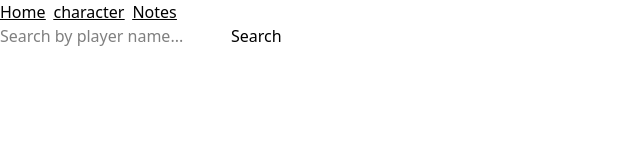
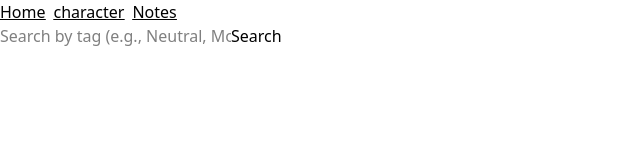
Before and after one commit to ChonCanCode/06-react-sf6, a React (Vite) app: page /notes in a window 1280 px wide. Shown: the top 160 px of the page, without its empty margins (0-640 px from the left). Built offline with nearby package versions, Linux system fonts and the light colour scheme.

Commit message:
changing to tags

```diff
--- a/src/components/SearchBar.tsx
+++ b/src/components/SearchBar.tsx
@@ -2,8 +2,8 @@ import { useState } from "react";
 
 type NoteEntry = {
   date: string;
-  players: string[];
-  entries: string[];
+  tags: string[];
+  entry: string;
 };
 
 type Props = {
@@ -16,11 +16,10 @@ export default function SearchBar({ notes }: Props) {
 
   const handleSearch = (e: React.FormEvent<HTMLFormElement>) => {
     e.preventDefault();
-
     const query = searchQuery.toLowerCase().trim();
 
     const results = notes.filter((note) =>
-      note.players.some((player) => player.toLowerCase().includes(query))
+      note.tags.some((tag) => tag.toLowerCase().includes(query))
     );
 
     setSearchResults(results);
@@ -31,7 +30,7 @@ export default function SearchBar({ notes }: Props) {
       <form onSubmit={handleSearch}>
         <input
           type="text"
-          placeholder="Search by player name..."
+          placeholder="Search by tag (e.g., Neutral, Momo)..."
           value={searchQuery}
           onChange={(e) => setSearchQuery(e.target.value)}
         />
@@ -40,19 +39,15 @@ export default function SearchBar({ notes }: Props) {
 
       <div style={{ marginTop: "1rem" }}>
         {searchResults.length === 0 && searchQuery !== "" ? (
-          <p>No notes found for that player.</p>
+          <p>No notes found for that tag.</p>
         ) : (
           searchResults.map((note, index) => (
             <div key={index} style={{ marginBottom: "1.5rem" }}>
               <h3>{note.date}</h3>
               <p>
-                <strong>Players:</strong> {note.players.join(", ")}
+                <strong>Tags:</strong> {note.tags.join(", ")}
               </p>
-              <ul>
-                {note.entries.map((entry, i) => (
-                  <li key={i}>{entry}</li>
-                ))}
-              </ul>
+              <p>{note.entry}</p>
             </div>
           ))
         )}
--- a/src/pages/Notes.tsx
+++ b/src/pages/Notes.tsx
@@ -1,6 +1,37 @@
 import SearchBar from "../components/SearchBar";
 
 const notes = [
+  {
+    date: "2025-07-21",
+    tags: ["Marisa", "Drill"],
+    entry: "Gladius is the start point of neutral",
+  },
+  {
+    date: "2025-07-19",
+    tags: ["Drill"],
+    entry: "Shimmy practice, as much as possible",
+  },
+  {
+    date: "2025-07-19",
+    tags: ["Tournament"],
+    entry:
+      "Didn\u2019t perform well, need to enjoy the flow more. Leaning toward an easy way out. But at least, I did some good combo and gained good experience. Need to attend more competitions to get used to being in the spotlight.",
+  },
+  {
+    date: "2025-07-17",
+    tags: ["Neutral"],
+    entry: "Counter MK > distance timed HP/sweep/l.dk",
+  },
+  {
+    date: "2025-07-17",
+    tags: ["Momo", "JP", "Neutral"],
+    entry: "Counter 2HP -14f >sweep/ l.dk",
+  },
+  {
+    date: "2025-07-17",
+    tags: ["Neutral"],
+    entry: "ex.bomb combo ender prevent rollback!",
+  },
   {
     date: "2025-07-17",
     tags: ["Neutral"],
@@ -19,62 +50,167 @@ const notes = [
     entry: "MK2 > cdr.2LP > mixup into my game plan",
   },
   {
-    date: "2025-07-17",
-    players: ["General"],
-    entries: [
-      "Buffer LvL 1 to counter cdr > lp to punish gapped cdr",
-      "Punished HP > delay HP / MK to push out for distance control",
-    ],
-  },
-  {
     date: "2025-07-15",
-    players: ["General"],
-    entries: [
-      "Implementing MK2 > cdr.2LP > mixup into the game",
-      "Improve conrer pressure > HP > 2MP",
-      "HP > 2LP on close for frame trap",
-    ],
+    tags: ["Neutral", "Corner Pressure"],
+    entry: "Improve corner pressure > HP > 2MP > mixup",
   },
   {
     date: "2025-07-14",
-    players: ["Momo"],
-    entries: [
-      "Bait 2HP - Back dash → 2MK buffer",
-      "With bar - counter dk > 2LP > LP > EX Bomb",
-      "Cornered 2LP -1 + pushed out of light ranges",
-      "Use 2MP CDR into HK → 2HK combo",
-    ],
+    tags: ["Momo", "Neutral"],
+    entry: "Bait HP/2MK - Back dash> 2MK buffer",
+  },
+  {
+    date: "2025-07-14",
+    tags: ["Neutral"],
+    entry: "With bar - counter dk > follow with > 2lp >lp > ex.bomb",
+  },
+  {
+    date: "2025-07-14",
+    tags: ["Neutral", "Cornered escape"],
+    entry: "Cornered 2LP -1 + pushed out of my light ranges",
+  },
+  {
+    date: "2025-07-14",
+    tags: ["Neutral", "Drill"],
+    entry: "Use 2MP CDR into HK 2HK combo.",
   },
   {
     date: "2025-07-13",
-    players: ["Tony", "Momo"],
-    entries: [
-      "Anti ball with parry buffer drive rush",
-      "Use more 2MK at corner",
-      "On close: more 2HP → 2LP",
-    ],
+    tags: ["Momo", "Tony"],
+    entry: "Anti ball with parry buffer drive rush",
+  },
+  {
+    date: "2025-07-13",
+    tags: ["Neutral", "Cornered escape"],
+    entry: "more 2MK at corner",
+  },
+  {
+    date: "2025-07-11",
+    tags: ["Neutral", "Drill"],
+    entry: "Fine tune instant l.dk to avoid misinput into level 1",
+  },
+  {
+    date: "2025-07-11",
+    tags: ["Neutral", "Drill"],
+    entry: "Practice basic over head l.bomb fix the timing",
+  },
+  {
+    date: "2025-07-11",
+    tags: ["Neutral", "Drill"],
+    entry: "Practice post dk. Frame trap timing (-1f gap)rf",
+  },
+  {
+    date: "2025-07-11",
+    tags: ["Neutral", "Drill"],
+    entry: "Space trap dr.2LK > 2LP > LP > space trap 2MP",
+  },
+  {
+    date: "2025-07-11",
+    tags: ["Neutral", "Drill"],
+    entry: "Block chain dr.2LK > 2LP > LP > 2MK/MK > l.dk",
+  },
+  {
+    date: "2025-07-11",
+    tags: ["Neutral", "Drill"],
+    entry: "Jump in shimmy (with no attack) micro walk then MP > 2MP",
+  },
+  {
+    date: "2025-07-11",
+    tags: ["Momo"],
+    entry: "2MK > -3 > can punish on reaction with 2MP/ 2MK on far",
   },
   {
     date: "2025-07-10",
-    players: ["Tony"],
-    entries: [
-      "Good opening, but need better awareness to capture the opportunity to maximise damage. Slowing pushing to my corner, hold your ground, in case of jump in just",
-      "HP counter is a -6 continue 2MP buffer",
-    ],
+    tags: ["Tony"],
+    entry: "Counter is a -6 continue 2MP buffer",
   },
   {
     date: "2025-07-10",
-    players: ["General"],
-    entries: [
-      "On Bomb double HP > 1st HP to control range > 2nd HP to gap close for > 2MP > m.Bomb (once bomb on block triggered then block chain frame trap rotations)",
-      "Think of block chain rotation",
-      "Block chain option 1 Safe > 6HK > 2LK > 2LP",
-      "Block chain option 2 > 6HK > 6HK",
-      "Block chain option 3 > 6HK > 2MP",
-      "1. Cornered pressure > 2HP > 2MP",
-      "2. Cornered pressure jumper > 2HP > 2MK > 2HP",
-      "What to do with +3 after target combo?",
-    ],
+    tags: ["Neutral"],
+    entry:
+      "HIGH RISK On Bomb double HP > 1st HP to control range > 2nd HP to gap close for > 2MP > m.Bomb (once bomb on block triggered then block chain frame trap rotations)",
+  },
+  {
+    date: "2025-07-10",
+    tags: ["Neutral"],
+    entry: "Block chain Safe > 4HK >  2LK > 2LP",
+  },
+  {
+    date: "2025-07-10",
+    tags: ["Neutral"],
+    entry: "Block chain 4HK > 6HK >",
+  },
+  {
+    date: "2025-07-10",
+    tags: ["Neutral"],
+    entry: "Block chain  4HK > 2MP",
+  },
+  {
+    date: "2025-07-10",
+    tags: ["Corner Escape", "Drill"],
+    entry: "Cornered > DR 2LK > 2LP > 2LP > Option select",
+  },
+  {
+    date: "2025-07-02",
+    tags: ["Seafire"],
+    entry:
+      "Under cornered Juri MP to space trap due to hurt boss is behind her feet as soon as i HP my hurt box will be reached by her hit box. But she with whiff MP watch for that for whiff punish or jump out.",
+  },
+  {
+    date: "2025-07-02",
+    tags: ["seafire"],
+    entry: "Look for safe reversal to buffer under corner pressure",
+  },
+  {
+    date: "2025-07-02",
+    tags: ["Seafire"],
+    entry: "Do meaty to target bar dmg",
+  },
+  {
+    date: "2025-07-02",
+    tags: ["Seafire"],
+    entry: "Use more good buttons to frame trap opponents but not to whiff",
+  },
+  {
+    date: "2025-07-02",
+    tags: ["Seafire"],
+    entry: "Tech too early, I got conditioned for shimmy",
+  },
+  {
+    date: "2025-06-30",
+    tags: ["Neutral"],
+    entry: "Anti 2MK > b dash",
+  },
+  {
+    date: "2025-06-28",
+    tags: ["Momo"],
+    entry: "Need better combo option > always go for kill",
+  },
+  {
+    date: "2025-06-28",
+    tags: ["Momo"],
+    entry:
+      "When 2LP always buffer with 2MP just in case of counter hit for better escape and potential",
+  },
+  {
+    date: "2025-06-28",
+    tags: ["Momo"],
+    entry: "Practice dr > l.dk on round start",
+  },
+  {
+    date: "2025-06-27",
+    tags: ["Momo"],
+    entry: "Anti-air > 2HP > level 2",
+  },
+  {
+    date: "2025-06-27",
+    tags: ["Neutral"],
+    entry: "Learn CDR shimmy",
+  },
+  {
+    date: "2025-06-26",
+    tags: ["Neutral", "Hotdog"],
+    entry: "bomb light confirm into ex.backfist > h.backfist",
   },
 ];
 
```
